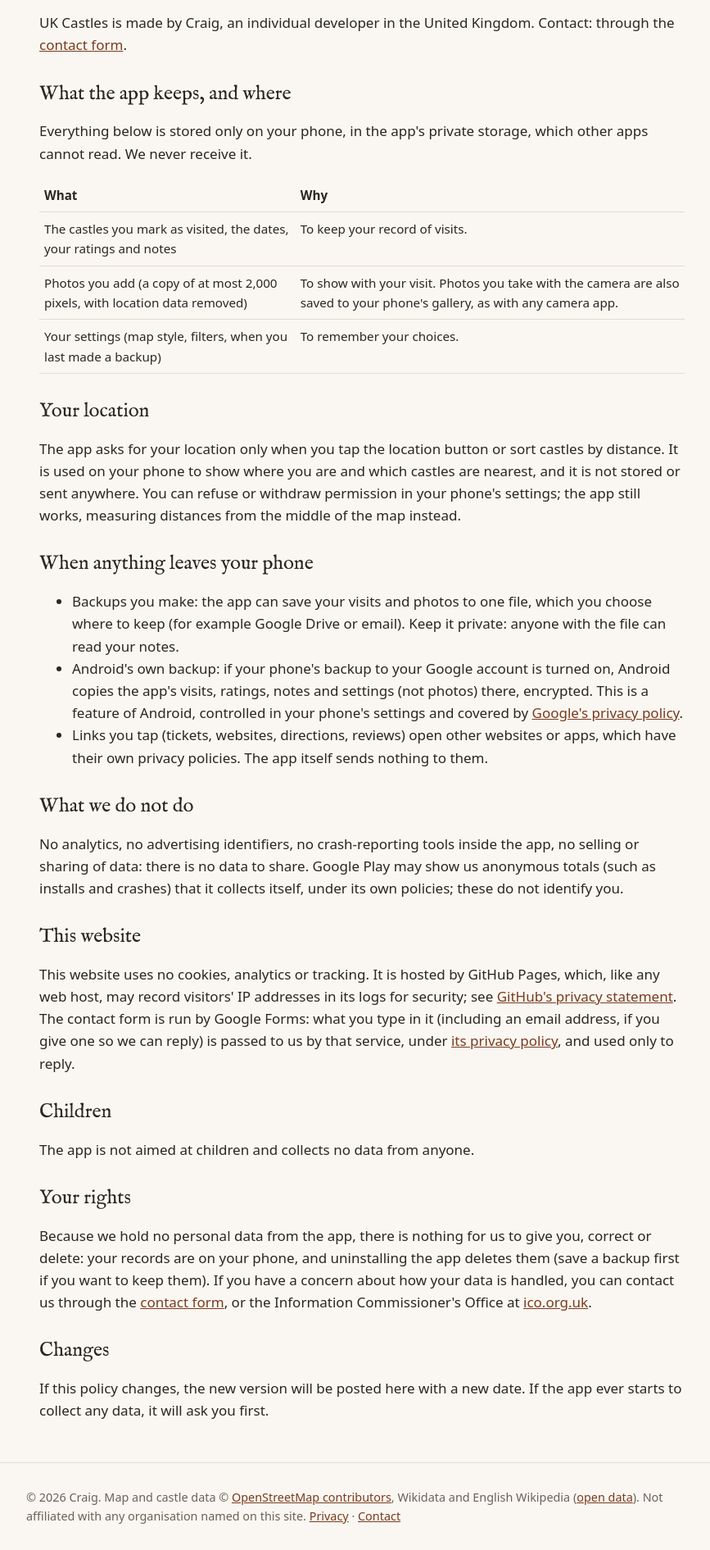
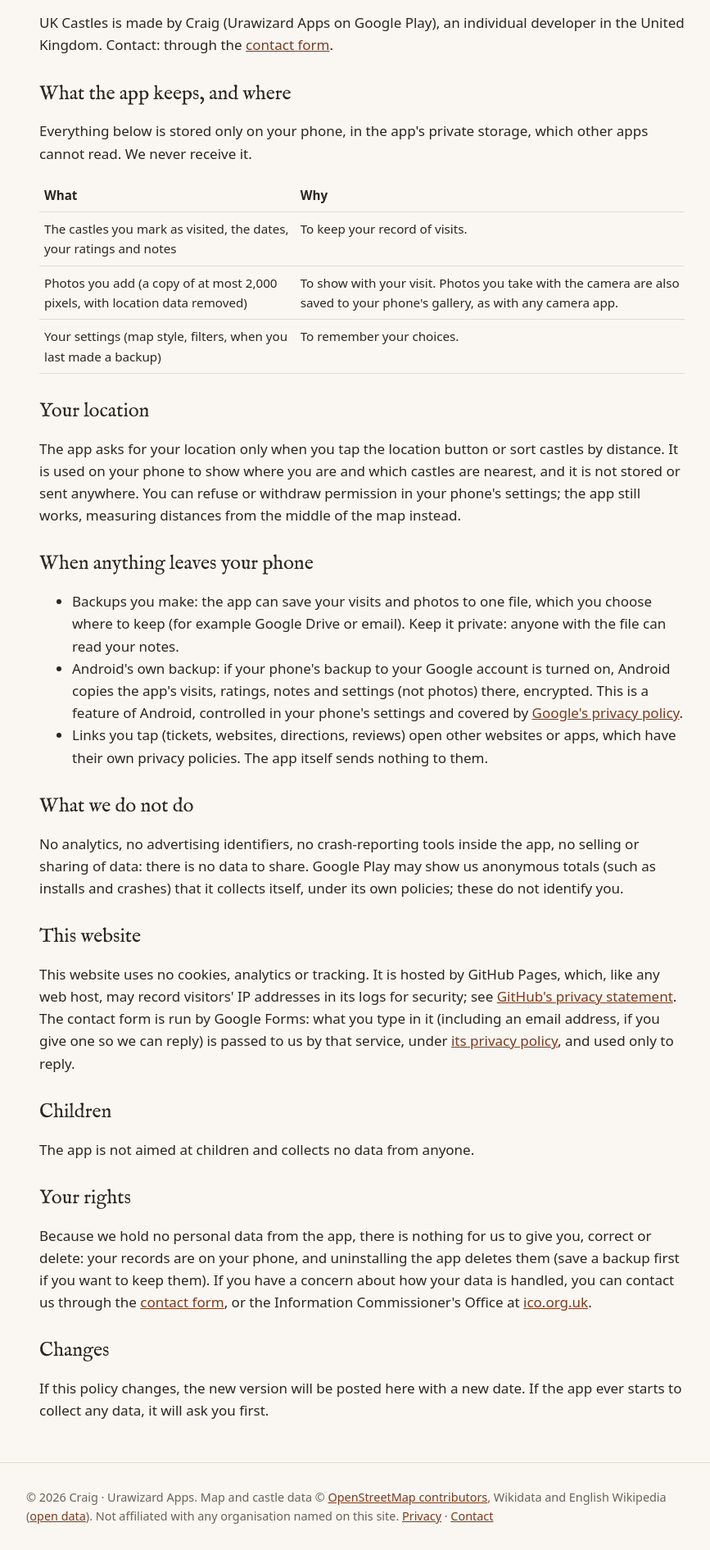
Before and after one commit to urawizard/castle-app-site, a plain HTML site: page privacy.html in a window 1280 px wide. Shown: the part 374-2265 px from the top of the page at 82% size, without its empty margins (198-1065 px from the left). Drawn offline with Linux system fonts and the light colour scheme.

Commit message:
Developer name: Urawizard Apps

```diff
--- a/privacy.html
+++ b/privacy.html
@@ -31,7 +31,7 @@
 </div>
 
 <h2>Who we are</h2>
-<p>UK Castles is made by Craig, an individual developer in the United Kingdom. Contact: through the <a href="contact.html">contact form</a>.</p>
+<p>UK Castles is made by Craig (Urawizard Apps on Google Play), an individual developer in the United Kingdom. Contact: through the <a href="contact.html">contact form</a>.</p>
 
 <h2>What the app keeps, and where</h2>
 <p>Everything below is stored only on your phone, in the app's private storage, which other apps cannot read.
@@ -88,7 +88,7 @@ collect any data, it will ask you first.</p>
 </main>
 <footer class="site">
   <div class="inner">
-    <p>© 2026 Craig. Map and castle data © <a href="https://www.openstreetmap.org/copyright">OpenStreetMap
+    <p>© 2026 Craig · Urawizard Apps. Map and castle data © <a href="https://www.openstreetmap.org/copyright">OpenStreetMap
     contributors</a>, Wikidata and English Wikipedia (<a href="data.html">open data</a>). Not affiliated with any
     organisation named on this site. <a href="privacy.html">Privacy</a> · <a href="contact.html">Contact</a></p>
   </div>
```
Also changed, not shown: contact.html (+1 -1 lines), data.html (+1 -1 lines), index.html (+1 -1 lines).
